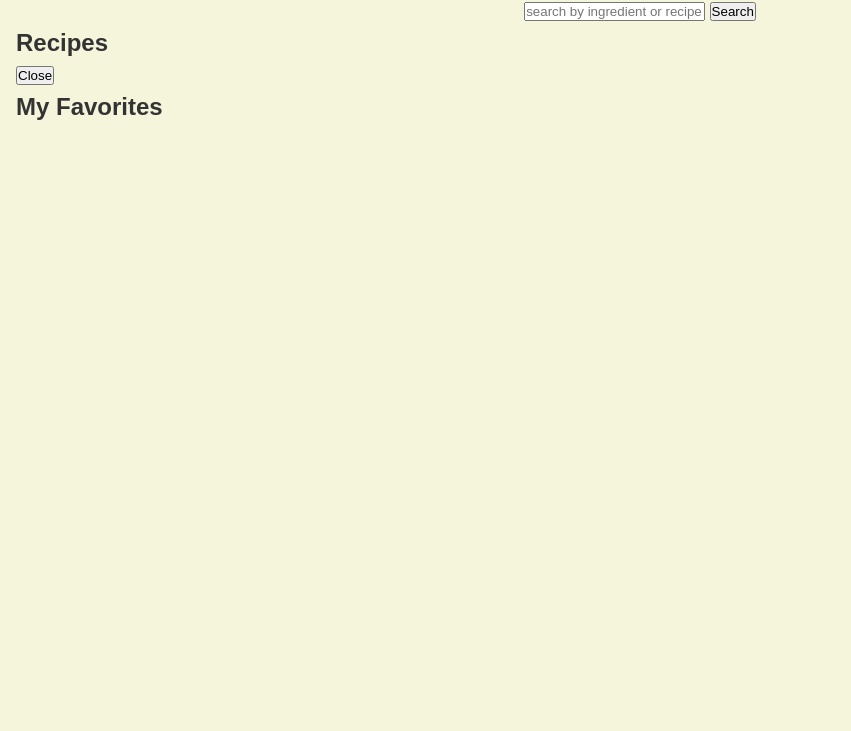
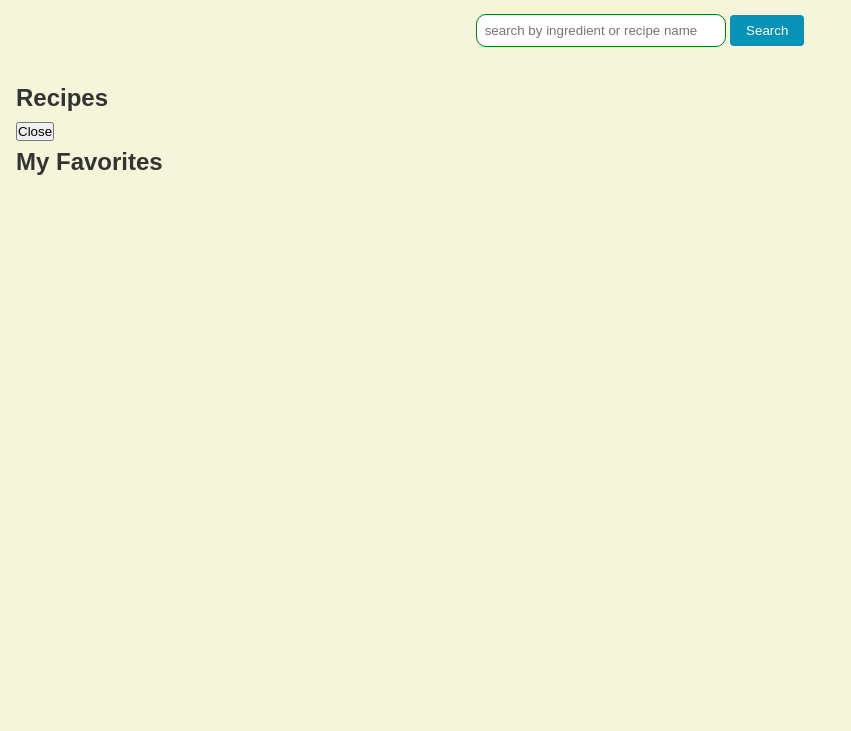
Before and after one commit to jeffouda/Recipe_Finder, a plain HTML site: page index.html in a window 1280 px wide. Shown: the part 69-800 px from the top of the page, without its empty margins (0-851 px from the left). Drawn offline with Linux system fonts and the light colour scheme.

Commit message:
style html

```diff
--- a/style.css
+++ b/style.css
@@ -16,4 +16,31 @@ body {
 
 header {
   text-align: center;
+  margin-bottom: 2rem;
 }
+
+header h1 {
+  margin-bottom: 1rem;
+}
+
+#search-input {
+  padding: 0.5rem;
+  width: 250px;
+  border: 1px solid green;
+  border-radius: 10px;
+}
+
+#search-form button {
+  padding: 0.5rem 1rem;
+  background-color: #0892b8;
+  color: white;
+  border: none;
+  border-radius: 4px;
+  cursor: pointer;
+}
+
+#search-form button:hover {
+  background-color: #ff7033;
+}
+
+/* section */
```
